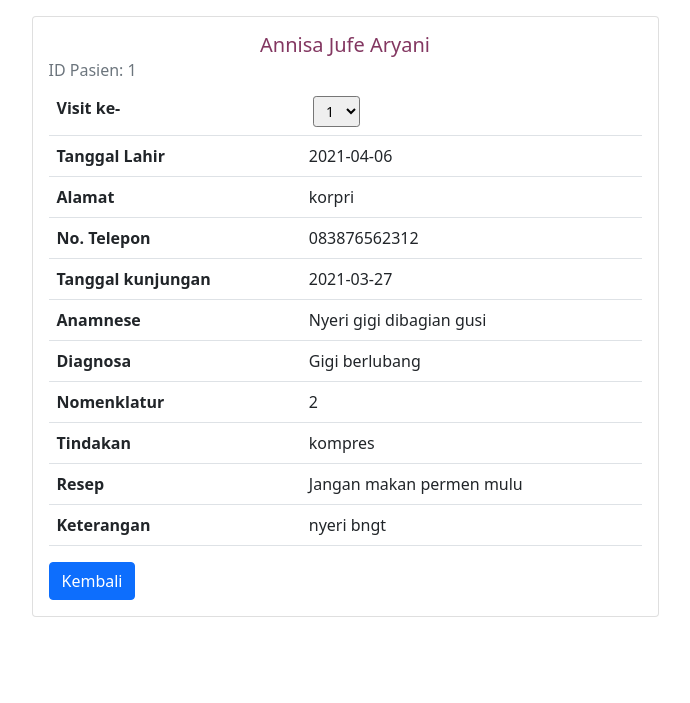
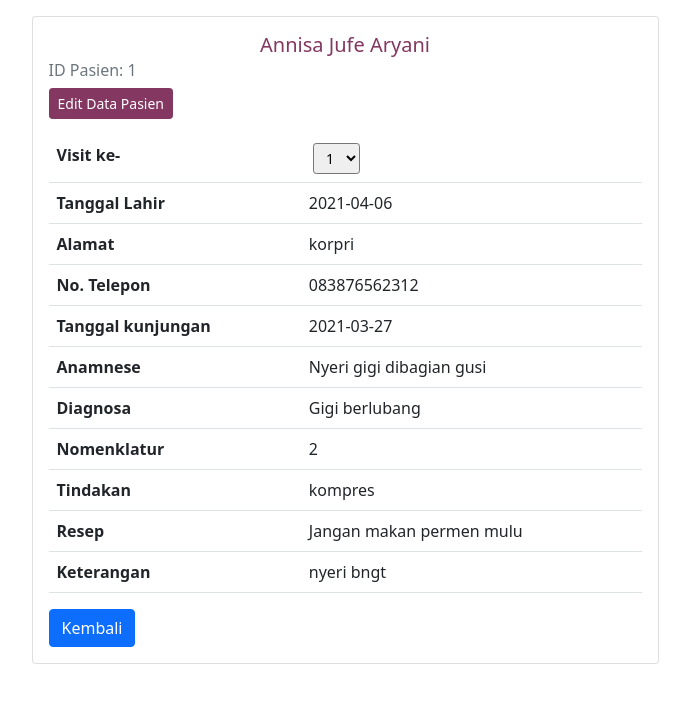
Before and after one commit to aliefardhi/Sistem-Pendataan-Pasien-Chika-Medika, a CodeIgniter app: page /chikamedika/home/detail/1 in a window 1280 px wide. Shown: the top 703 px of the page, without its empty margins (295-985 px from the left). Run offline with CodeIgniter, Linux system fonts and the light colour scheme; data comes from the database, SQL or seed files in the repository; some libraries are stand-ins or nearby versions.

Commit message:
added edit data button, added edit data modal

```diff
--- a/application/views/Home/detail.php
+++ b/application/views/Home/detail.php
@@ -19,7 +19,17 @@
                     <div class="card-body">
                         <h5 class="card-title text-center" style="color: #833761 ;"><?= $pasien['nama_pasien']; ?></h5>
                         <h6 class="card-subtitle mb-2 text-muted">ID Pasien: <?= $pasien['id_pasien']; ?></h6>
-                       <!-- <p class="card-text">Some quick example text to build on the card title and make up the bulk of the card's content.</p> -->
+
+                        <a id="tombolEdit" class="btn btn-primary btn-ungu float-right btn-sm mb-3" data-toggle="modal" data-target="#edit_pasien"
+                        data-id="<?= $pasien['id_pasien']; ?>"
+                        data-nama="<?= $pasien['nama_pasien']; ?>"
+                        data-tglLahir="<?= $pasien['tgl_lahir']; ?>"
+                        data-jk="<?= $pasien['jk']; ?>"
+                        data-alamat="<?= $pasien['alamat']; ?>"
+                        data-noTelp="<?= $pasien['no_telp']; ?>"
+                        data-idKonsul="<?= $konsultasi['id_konsultasi']; ?>" >
+                          Edit Data Pasien
+                        </a>
 
                         <div class="table-responsive">
 
@@ -93,3 +103,121 @@
             </div>
         </div>
     </div>
+
+    <!-- Modal Ubah Data Pasien -->
+    <div class="modal fade" id="edit_pasien" tabindex="-1" aria-labelledby="judulmodal_edit" aria-hidden="true">
+      <div class="modal-dialog modal-lg">
+        <div class="modal-content">
+          <div class="modal-header">
+            <h5 class="modal-title" id="judulmodal_edit">Edit Data Pasien</h5>
+            <button type="button" class="close" data-dismiss="modal" aria-label="Close">
+              <span aria-hidden="true">&times;</span>
+            </button>
+          </div>
+          <div class="modal-body" id="modal-edit">
+
+            <form id="form_ubah">
+            <div class="form-group">
+                <label for="id_pasien"> <strong>ID Pasien</strong></label>
+                <input type="text" class="form-control" id="id_pasien" name="id_pasien">
+              </div>
+              <div class="form-group">
+                <label for="nama"> <strong>Nama Lengkap Pasien</strong></label>
+                <input type="text" class="form-control" id="nama" name="nama">
+              </div>
+
+              <div class="form-group">
+                <label for="tgl_lahir"><strong>Tanggal Lahir</strong></label>
+                <input type="date" class="form-control" id="tgl_lahir" name="tgl_lahir">
+              </div>
+
+              <div class="form-group">
+                <label for="jk"><strong>Jenis Kelamin</strong></label>
+                  <select class="form-control" id="jk" name="jk">
+                  <option>Pilih Jenis Kelamin</option>
+                  <option>L</option>
+                  <option>P</option>
+                </select>
+              </div>
+
+              <div class="form-group">
+                <label for="alamat"><strong>Alamat</strong></label>
+                <textarea class="form-control" id="alamat" name="alamat" rows="3"></textarea>
+              </div>
+
+              <div class="form-group">
+                <label for="no_telp"> <strong>Nomor Telephone</strong></label>
+                <input type="number" class="form-control" id="no_telp" name="no_telp">
+              </div>
+
+              <div class="form-group">
+                <label for="id_konsultasi"> <strong>ID Konsultasi</strong></label>
+                <input type="text" class="form-control" id="id_konsultasi" name="id_konsultasi" value="<?= $konsultasi['id_konsultasi']; ?>">
+              </div>
+
+              <div class="form-group">
+                <label for="tgl_konsultasi"> <strong>Tanggal Konsultasi</strong></label>
+                <input type="date" class="form-control" id="tgl_konsultasi" name="tgl_konsultasi">
+              </div>
+
+              <div class="form-group">
+                <label for="anamnese"><strong>Anamnese</strong></label>
+                <textarea class="form-control" id="anamnese" name="anamnese" rows="3"></textarea>
+              </div>
+
+              <div class="form-group">
+                <label for="nomenklatur"><strong>Nomenklatur</strong></label>
+                <textarea class="form-control" id="nomenklatur" name="nomenklatur" rows="3"></textarea>
+              </div>
+
+              <div class="form-group">
+                <label for="resep"><strong>Resep</strong></label>
+                <textarea class="form-control" id="resep" name="resep" rows="3"></textarea>
+              </div>
+
+              <div class="form-group">
+                <label for="keterangan"><strong>Keterangan</strong></label>
+                <textarea class="form-control" id="keterangan" name="keterangan" rows="3"></textarea>
+              </div>
+
+              <div class="form-group">
+                <label for="id_diagnosa"> <strong>ID Diagnosa</strong></label>
+                <input type="text" class="form-control" id="id_diagnosa" name="id_diagnosa">
+              </div>
+
+              <div class="form-group">
+                <label for="diagnosa"><strong>Diagnosa</strong></label>
+                <textarea class="form-control" id="diagnosa" name="diagnosa" rows="3"></textarea>
+              </div>
+
+          </div>
+          <div class="modal-footer">
+            <button type="button" class="btn btn-secondary" data-dismiss="modal">Close</button>
+            <button type="submit" class="btn btn-primary" name="edit">Simpan</button>
+
+            </form>
+          </div>
+        </div>
+      </div>
+    </div>
+    <!-- Akhir Modal Ubah Data Pasien -->
+
+    <script src="https://code.jquery.com/jquery-3.5.1.js"></script>
+    <script>
+      $(document).on("click", "#tombolEdit", function(){
+          var idpasien = $(this).data('id');
+          var namapasien = $(this).data('nama');
+          var tglLahir = $(this).data('tglLahir');
+          var jeniskelamin = $(this).data('jk');
+          var alamat = $(this).data('alamat');
+          var noTelp = $(this).data('noTelp');
+          var id_konsul = $(this).data('idKonsul');
+          $("#modal-edit #id_pasien").val($(this).data('id'));
+          $("#modal-edit #nama").val(namapasien);
+          $("#modal-edit #tgl_lahir input:date").val($(this).data('tglLahir'));
+          $("#modal-edit #jk").val(jeniskelamin);
+          $("#modal-edit #alamat").val(alamat);
+          $("#modal-edit #no_telp").val(noTelp);
+          //$("#modal-edit #id_konsultasi").val(id_konsul);
+      })
+    </script>
```
